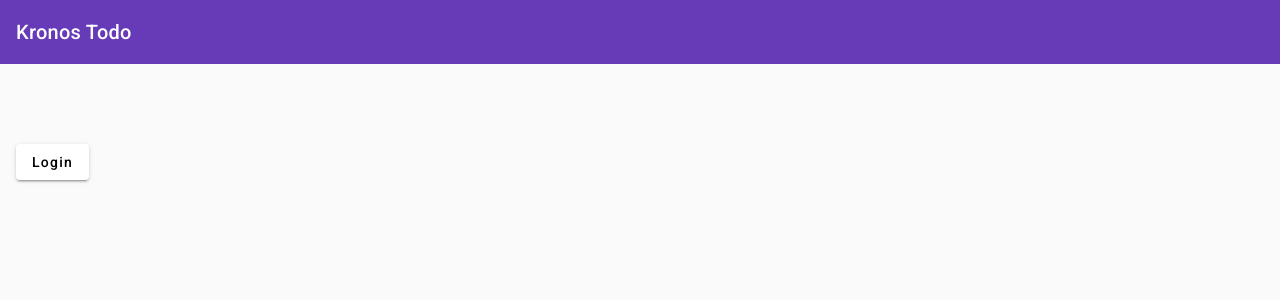
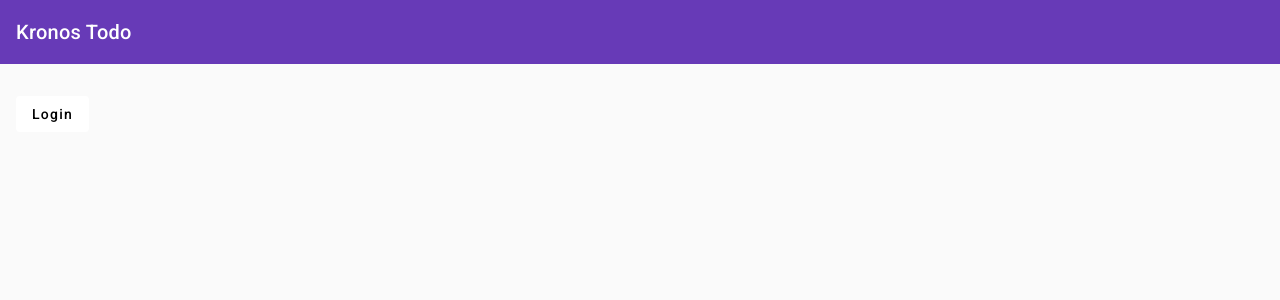
Before and after one commit to Kronoshifter/Todo, an Angular app in the folder web/: page /login in a window 1280 px wide. Shown: the top 300 px of the page. Built offline with nearby package versions, Linux system fonts and the light colour scheme.

Commit message:
changed some styling

```diff
--- a/web/src/app/app.component.scss
+++ b/web/src/app/app.component.scss
@@ -1,3 +1,3 @@
 .router-outlet-wrapper {
-  padding-top: 64px;
+  padding-top: 16px;
 }
--- a/web/src/components/home-page/home-page.component.html
+++ b/web/src/components/home-page/home-page.component.html
@@ -1,6 +1,6 @@
 <div class="page-wrapper">
   <h1>You made it!</h1>
-  <button mat-raised-button color="primary" (click)="logout()">
+  <button mat-flat-button color="primary" (click)="logout()">
     Logout
   </button>
 
--- a/web/src/components/login-page/login-page.component.html
+++ b/web/src/components/login-page/login-page.component.html
@@ -1,5 +1,5 @@
 <div class="page-wrapper">
-  <button mat-raised-button (click)="login()">
+  <button mat-flat-button (click)="login()">
     Login
   </button>
 </div>
```
